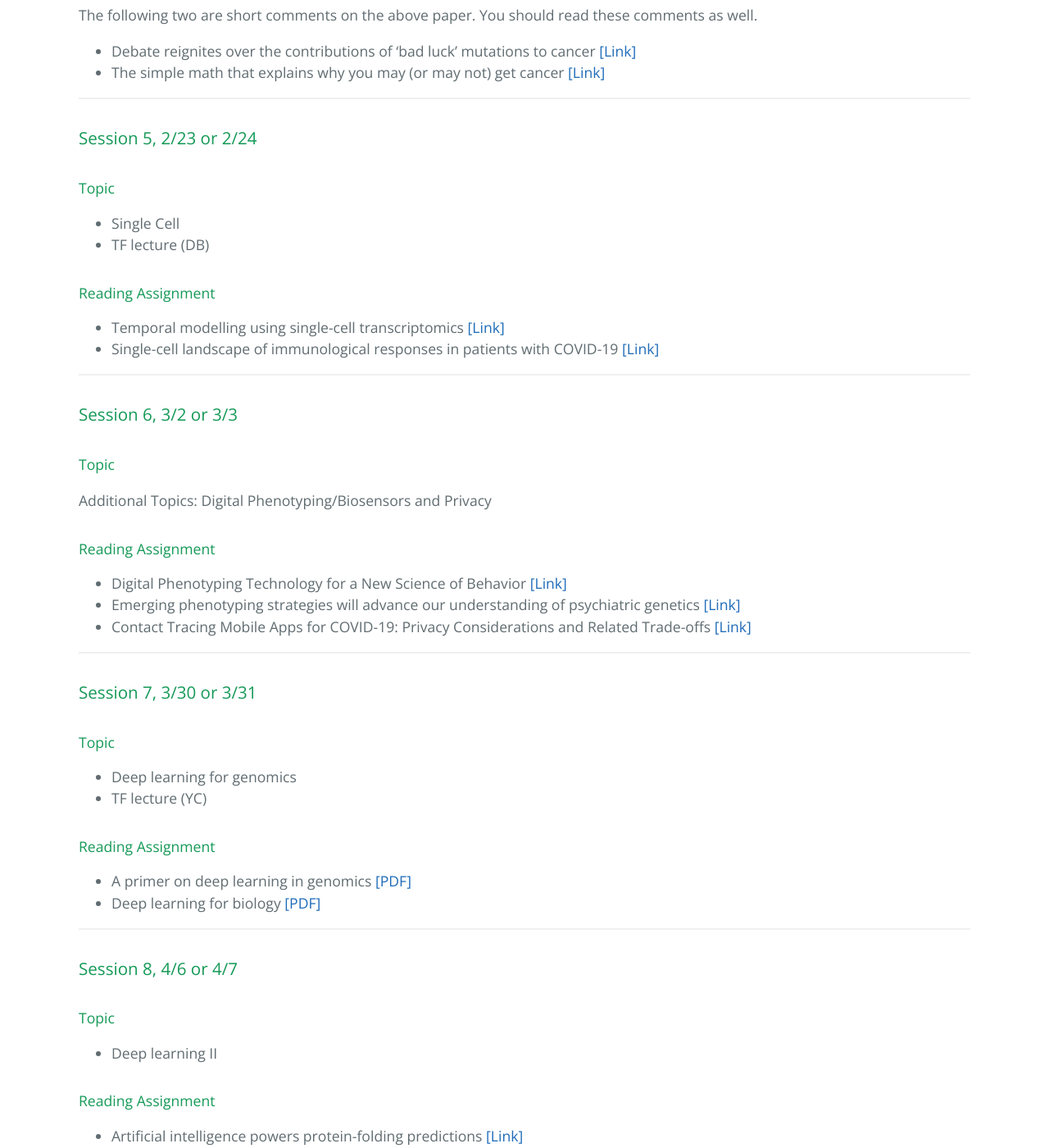
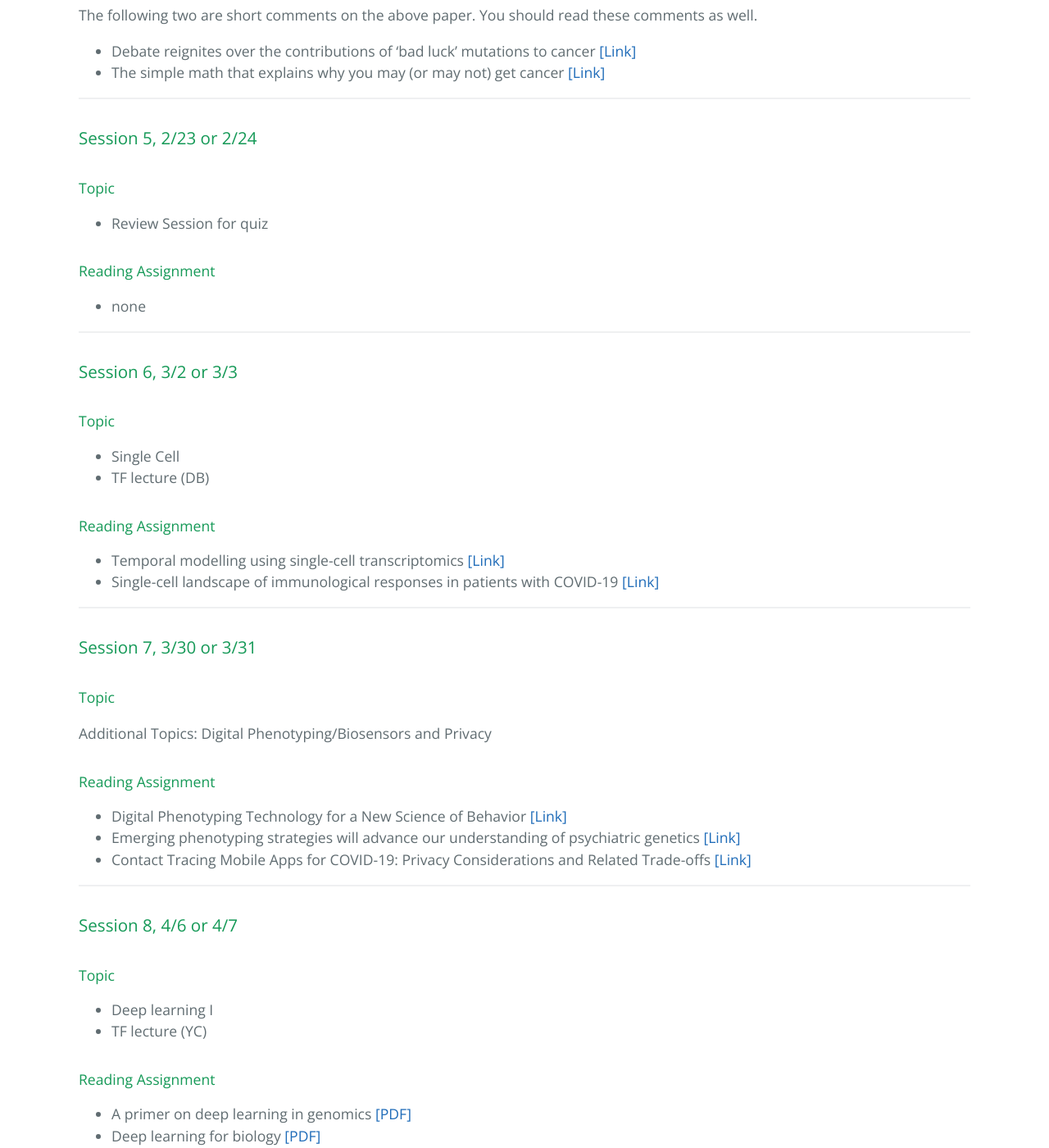
Before and after one commit to gersteinlab/cbb752b23, a Jekyll site: the page built from discussion.md, in a window 1280 px wide and 1400 px high, scrolled down 3019 px. Shown: the whole window at 82% size. Built offline with Jekyll 4.4.1, drawn with Linux system fonts in a browser that asks for light colours; some of the changed text lies outside the part shown.

Commit message:
Update discussion.md

```diff
--- a/discussion.md
+++ b/discussion.md
@@ -99,6 +99,18 @@ The following two are short comments on the above paper. You should read these c
 ### Session 5, 2/23 or 2/24
 
 #### Topic
+* Review Session for quiz
+
+#### Reading Assignment
+* none
+
+
+---
+
+
+### Session 6, 3/2 or 3/3
+
+#### Topic
 * Single Cell
 * TF lecture (DB)
 
@@ -122,11 +133,10 @@ Additional Topics: Digital Phenotyping/Biosensors and Privacy
 
 ---
 
-### Session 7, 3/30 or 3/31
-
+### Session 8, 4/6 or 4/7
 
 #### Topic
-* Deep learning for genomics
+* Deep learning I
 * TF lecture (YC)
 
 #### Reading Assignment
```
Also changed, not shown: other parts of discussion.md (+5 -5 lines).
